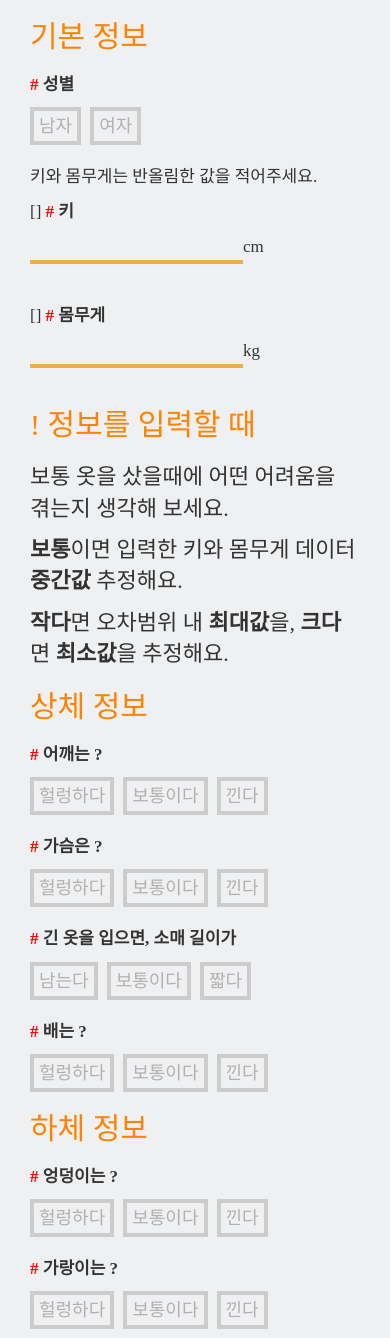
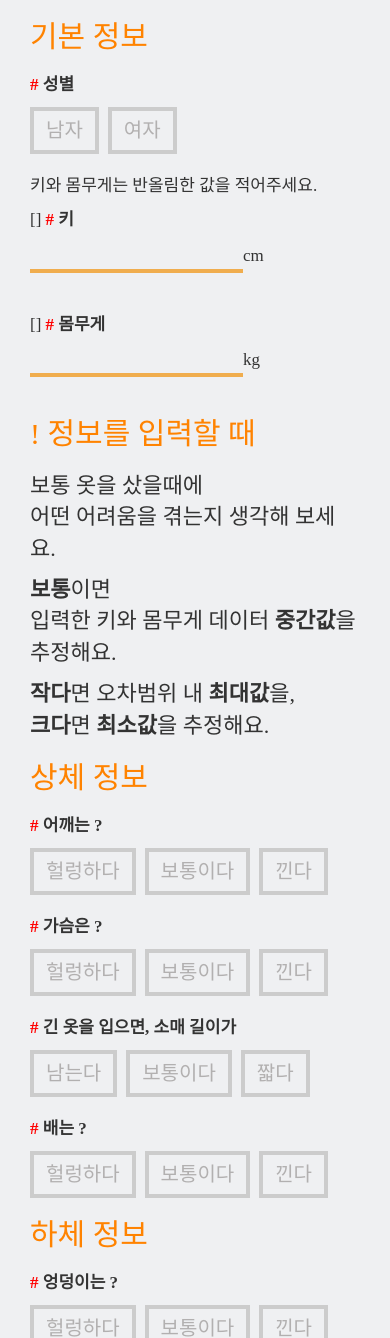
Before and after one commit to dizwe/Fitter, a Django app: template fitterKakao/templates/fitterKakao/post_new.html in a window 390 px wide. Shown: the part 80-1418 px from the top of the page. Run offline with Django 3.2, Linux system fonts and the light colour scheme; the template is opened without the code that fills it, so the values that code supplies are empty, except form fields; tables that the repository leaves empty hold one stand-in row (values such as "Sample post"); form fields are guessed from the names that the template uses; some libraries are stand-ins or nearby versions; some web fonts are replaced.

Commit message:
EDIT all fonts of page for mobile version

```diff
--- a/fitterKakao/static/css/layout.css
+++ b/fitterKakao/static/css/layout.css
@@ -54,6 +54,10 @@ body{
   font-weight:400;
   font-size:17px;
   background-color: #eff0f2;
+}
+
+.cover {
+  margin-bottom:40px;
 }
 
 .navbar-default .navbar-nav>li>a{
@@ -168,6 +172,10 @@ label{
 }
 
 /*result-basic*/
+.block{
+  display:block;
+}
+
 .card {
     position: relative;
     display: -webkit-box;
@@ -202,9 +210,16 @@ label{
 }
 
 .btn{
-    font-size:18px;
-    padding: 3px 5px;
+    font-size:20px;
+    padding: 6px 12px;
 }
+
+.btn-clothes{
+    font-size:17px;
+    padding: 6px 12px;
+}
+
+
 /*result*/
 .anal{
   margin-top:20px;
@@ -232,4 +247,11 @@ label{
     font-size:20px;
     padding: 6px 12px;
 }
+  .block{
+    display:inline;
+  }
+  .btn-clothes{
+    font-size:20px;
+    padding: 9px 18px;
 }
+}
--- a/fitterKakao/templates/fitterKakao/layout.html
+++ b/fitterKakao/templates/fitterKakao/layout.html
@@ -79,7 +79,7 @@
   </nav>
 
 
-<div class="col-md-offset-1 col-md-10">
+<div class="cover col-md-offset-1 col-md-10">
 {% block content %}{% endblock %}
 </div>
 <script src="{% static 'js/scripts.js' %}"></script>
--- a/fitterKakao/templates/fitterKakao/post_new.html
+++ b/fitterKakao/templates/fitterKakao/post_new.html
@@ -33,9 +33,9 @@
 
     <div class = "info">
         <h2 class="bodyCategory"> ! 정보를 입력할 때 </h2>
-        <p> 보통 옷을 샀을때에 어떤 어려움을 겪는지 생각해 보세요.</p>
-        <p> <span class ="impInfo">보통</span>이면 입력한 키와 몸무게 데이터 <span class ="impInfo">중간값</span> 추정해요.</p>
-        <p>  <span class ="impInfo">작다</span>면 오차범위 내  <span class ="impInfo">최대값</span>을,  <span class ="impInfo">크다</span>면  <span class ="impInfo">최소값</span>을 추정해요.</p>
+        <p> <span class ="block">보통 옷을 샀을때에</span> 어떤 어려움을 겪는지 생각해 보세요.</p>
+        <p> <span class ="block"><span class ="impInfo">보통</span>이면</span> 입력한 키와 몸무게 데이터 <span class ="impInfo">중간값</span>을 추정해요.</p>
+        <p> <span class ="block"><span class ="impInfo">작다</span>면 오차범위 내  <span class ="impInfo">최대값</span>을,</span>  <span class ="impInfo">크다</span>면  <span class ="impInfo">최소값</span>을 추정해요.</p>
 
     </div>
     </div>
```
Also changed, not shown: fitterKakao/static/css/cover.css (+7 -5 lines), fitterKakao/templates/fitterKakao/clothes.html (+15 -13 lines), fitterKakao/templates/fitterKakao/edit_clothes.html (+13 -1 lines), fitterKakao/templates/fitterKakao/index.html (+5 -11 lines).
